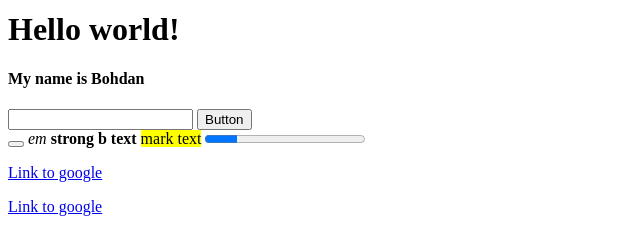
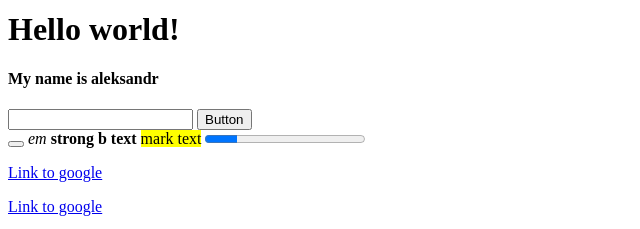
Before and after one commit to Bohdan2903/Lesson-1, a plain HTML site: page index.html in a window 1280 px wide. Shown: the part 322-551 px from the top of the page, 0-640 px from the left. Drawn offline with Linux system fonts and the light colour scheme.

Commit message:
change name

```diff
--- a/index.html
+++ b/index.html
@@ -26,7 +26,7 @@
     </div>
 
     <h1>Hello world!</h1>
-    <h4>My name is Bohdan</h4>
+    <h4>My name is aleksandr</h4>
 
     <form action="#">
       <input type="text" required />
```
